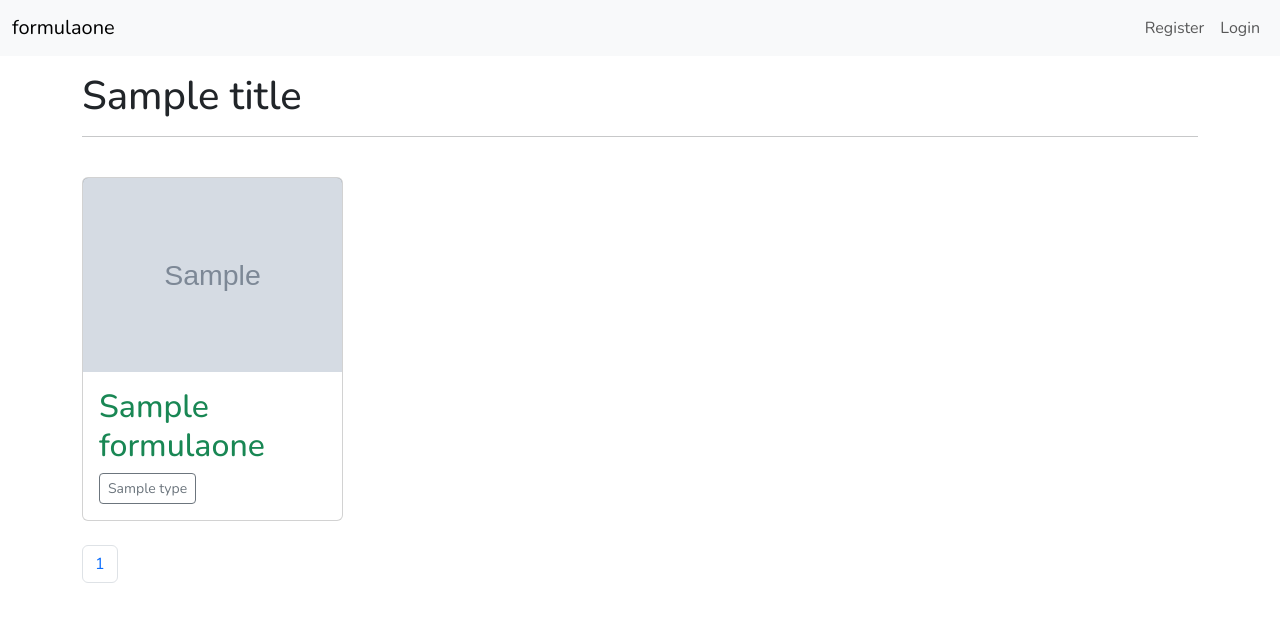
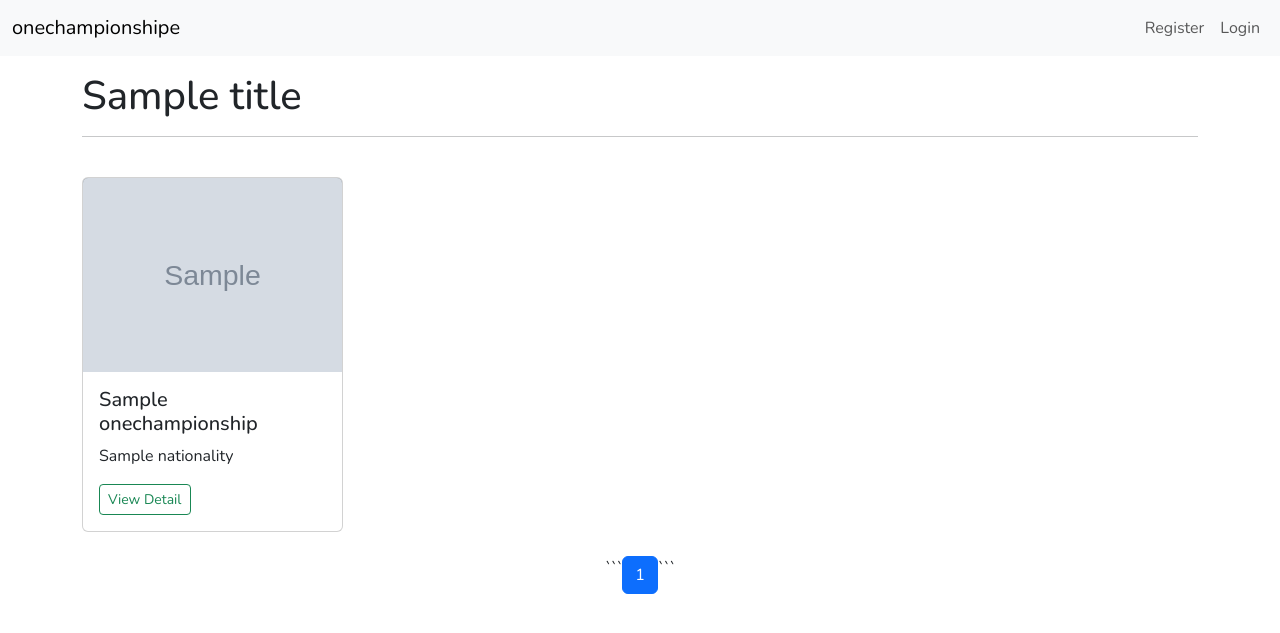
Before and after one commit to std67122420308-max/MiniProject, a Python web app: template ONEChampionship/core/templates/core/index.html in a window 1280 px wide. Shown: the top 633 px of the page. Run offline with Jinja, Linux system fonts and the light colour scheme; the template is opened without the code that fills it: most values are stand-ins (such as "Sample title", 1, 10 or a date in 2020); grey boxes marked "Sample" are stand-in pictures.

Commit message:
เพิ่ม

````diff
--- a/ONEChampionship/core/templates/core/index.html
+++ b/ONEChampionship/core/templates/core/index.html
@@ -1,35 +1,53 @@
 {% extends 'layout.html' %}
 
 {% block title %}
-  {{title}}
+{{ title }}
 {% endblock %}
 
 {% block content %}
+
 <div class="container mt-3">
-    <h1>{{title}}</h1>
+
+  <h1>{{ title }}</h1>
   <hr>
+
   <div class="row">
-      {% for formulaone in formulaones %}
-        <div class="col-lg-3">
-          <div class="card mt-4 card-formulaone">
-            <a href="{{url_for('core.detail', id=formulaone.id)}}">
-              <img src="{{formulaone.img_url}}" alt="" class="card-img-top bg-secondary">
+
+    {% for onechampionship in onechampionships.items %}
+    <div class="col-lg-3 col-md-4 col-sm-6">
+
+      <div class="card mt-4 card-onechampionship">
+
+        <a href="{{ url_for('core.detail', id=onechampionship.id) }}">
+          <img src="{{ onechampionship.img_url }}" class="card-img-top bg-secondary" alt="{{ onechampionship.name }}">
         </a>
+
         <div class="card-body">
-              <h2 class="text-success">{{formulaone.name}}</h2>
-              {% for type in formulaone.Teams %}
-                <a href="#" class="btn btn-outline-secondary btn-sm">
-                  {{type.name}}
+
+          <h5 class="card-title">
+            {{ onechampionship.name }}
+          </h5>
+
+          <p class="card-text">
+            {{ onechampionship.nationality }}
+          </p>
+
+          <a href="{{ url_for('core.detail', id=onechampionship.id) }}" class="btn btn-outline-success btn-sm">
+            View Detail
           </a>
-              {% endfor %}
 
         </div>
+
       </div>
+
     </div>
     {% endfor %}
 
   </div>
-    <br>
-    {% include "core/pagination.html" %}
+
+  <div class="mt-4">
+    {% include 'core/pagination.html' %}
+  </div>
+
 </div>
 {% endblock %}
--- a/ONEChampionship/core/templates/core/pagination.html
+++ b/ONEChampionship/core/templates/core/pagination.html
@@ -1,26 +1,50 @@
-<nav aria-label="Page navigation example" class="mb-3">
-  <ul class="pagination">
-    {% if formulaones.has_prev %}
-    <li class="page-item"><a class="page-link" href="{{url_for('core.index', page=formulaones.prev_num)}}">Previous</a></li>
+<nav aria-label="Page navigation" class="mb-3">
+  <ul class="pagination justify-content-center">
+
+    ```
+    {% if onechampionshipes.has_prev %}
+    <li class="page-item">
+      <a class="page-link" href="{{ url_for('core.index', page=onechampionshipes.prev_num) }}">
+        Previous
+      </a>
+    </li>
     {% endif %}
 
-    {% for number in formulaones.iter_pages() %}
-        {% if number %}
-          {% if formulaones.page != number %}
-          <li class="page-item"><a class="page-link" href="{{url_for('core.index', page=number)}}">{{number}}</a></li>
-          {% else %}
-          <li class="page-item"><p class="page-link" href="#">{{number}}</p></li>
-          {% endif %}
-        {% else %}
-          <li class="page-item"><p class="page-link" href="#">...</p></li>
-        {% endif %}
+    {% for number in onechampionshipes.iter_pages() %}
+
+    {% if number %}
+
+    {% if onechampionshipes.page != number %}
+    <li class="page-item">
+      <a class="page-link" href="{{ url_for('core.index', page=number) }}">
+        {{ number }}
+      </a>
+    </li>
+
+    {% else %}
+    <li class="page-item active">
+      <span class="page-link">
+        {{ number }}
+      </span>
+    </li>
+    {% endif %}
+
+    {% else %}
+    <li class="page-item disabled">
+      <span class="page-link">...</span>
+    </li>
+    {% endif %}
 
     {% endfor %}
 
-    {% if formulaones.has_next %}
-    <li class="page-item"><a class="page-link" href="{{url_for('core.index', page=formulaones.next_num)}}">Next</a></li>
+    {% if onechampionshipes.has_next %}
+    <li class="page-item">
+      <a class="page-link" href="{{ url_for('core.index', page=onechampionshipes.next_num) }}">
+        Next
+      </a>
+    </li>
     {% endif %}
-
+    ```
 
   </ul>
 </nav>
--- a/ONEChampionship/onechampionship/templates/onechampionship/index.html
+++ b/ONEChampionship/onechampionship/templates/onechampionship/index.html
@@ -12,7 +12,7 @@
 
   <div class="row">
     <div class="col-md-6">
-      <a href="{{ url_for('formulaone.new_formulaone') }}" class="btn btn-outline-secondary">
+      <a href="{{ url_for('onechampionshipe.new_onechampionshipe') }}" class="btn btn-outline-secondary">
         <i class="bi bi-file-earmark-plus"></i>
         New Driver
       </a>
--- a/ONEChampionship/templates/layout.html
+++ b/ONEChampionship/templates/layout.html
@@ -9,14 +9,14 @@
   <link rel="shortcut icon" href="{{url_for('static', filename='img/favicon.ico')}}" type="image/x-icon">
   <link rel="icon" href="{{url_for('static', filename='img/favicon.ico')}}" type="image/x-icon">
   <script src="https://cdn.jsdelivr.net/npm/htmx.org@2.0.8/dist/htmx.min.js" integrity="sha384-/TgkGk7p307TH7EXJDuUlgG3Ce1UVolAOFopFekQkkXihi5u/6OCvVKyz1W+idaz" crossorigin="anonymous"></script>
-  <title>formulaone - {% block title %}{% endblock %}
+  <title>onechampionshipe - {% block title %}{% endblock %}
   </title>
   <style>
     * {
   font-family: 'Nunito', sans-serif;
 }
 
-.card-formulaone {
+.card-onechampionshipe {
   transition: transform .5s;
 }
   </style>
--- a/ONEChampionship/templates/navbar.html
+++ b/ONEChampionship/templates/navbar.html
@@ -2,9 +2,9 @@
   <div class="container-fluid">
 
     {% if current_user.is_authenticated %}
-      <a class="navbar-brand" href="{{ url_for('users.index') }}">formulaone</a>
+      <a class="navbar-brand" href="{{ url_for('users.index') }}">onechampionshipe</a>
     {% else %}
-      <a class="navbar-brand" href="{{ url_for('core.index') }}">formulaone</a>
+      <a class="navbar-brand" href="{{ url_for('core.index') }}">onechampionshipe</a>
     {% endif %}
 
     <button class="navbar-toggler" type="button" data-bs-toggle="collapse" data-bs-target="#navbarNavDropdown">
@@ -21,7 +21,7 @@
         </li>
 
         <li class="nav-item">
-          <a class="nav-link" href="{{ url_for('formulaone.index') }}">Formulaones</a>
+          <a class="nav-link" href="{{ url_for('onechampionshipe.index') }}">onechampionshipes</a>
         </li>
 
       </ul>
--- a/ONEChampionship/users/routes.py
+++ b/ONEChampionship/users/routes.py
@@ -1,6 +1,6 @@
 from flask import Blueprint, render_template, request, redirect, url_for, flash
-from formulaone.extensions import db, bcrypt
-from formulaone.models import User
+from onechampionship.extensions import db, bcrypt
+from onechampionship.models import User
 from flask_login import login_user, logout_user, login_required
 
 users_bp = Blueprint("users", __name__, template_folder="templates")
--- a/main.py
+++ b/main.py
@@ -1,4 +1,4 @@
-from ONE_Championship import create_app
+from onechampionship import create_app
 
 app = create_app()
 
````
Also changed, not shown: ONEChampionship/__init__.py (+19 -18 lines), ONEChampionship/core/routes.py (+8 -8 lines), ONEChampionship/core/templates/core/formulaone_detail.html (deleted, +0 -43 lines), ONEChampionship/core/templates/core/onechampionship_detail.html (added, +66 -0 lines), ONEChampionship/data.py (+13 -8 lines), ONEChampionship/models.py (+12 -12 lines), ONEChampionship/onechampionship/routes.py (+15 -15 lines). Lines whose indentation alone changed are shown as unchanged.
